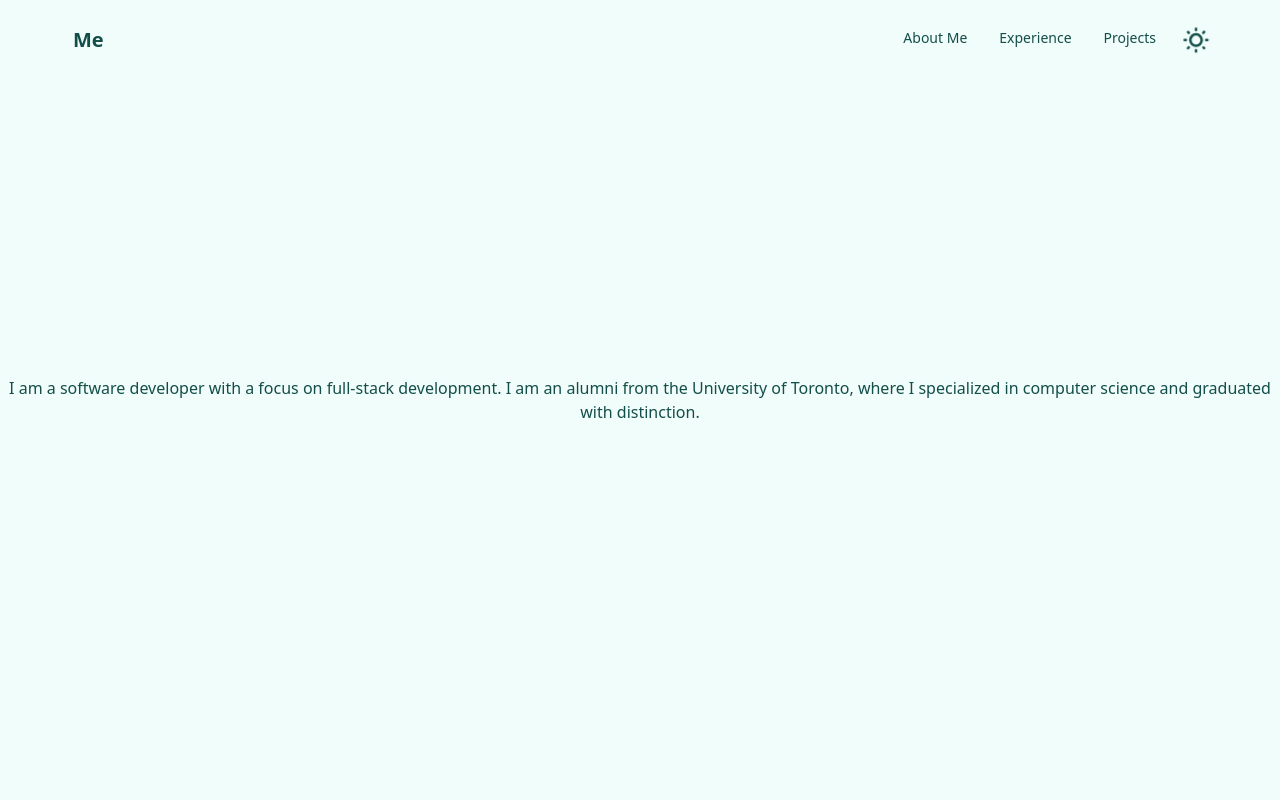
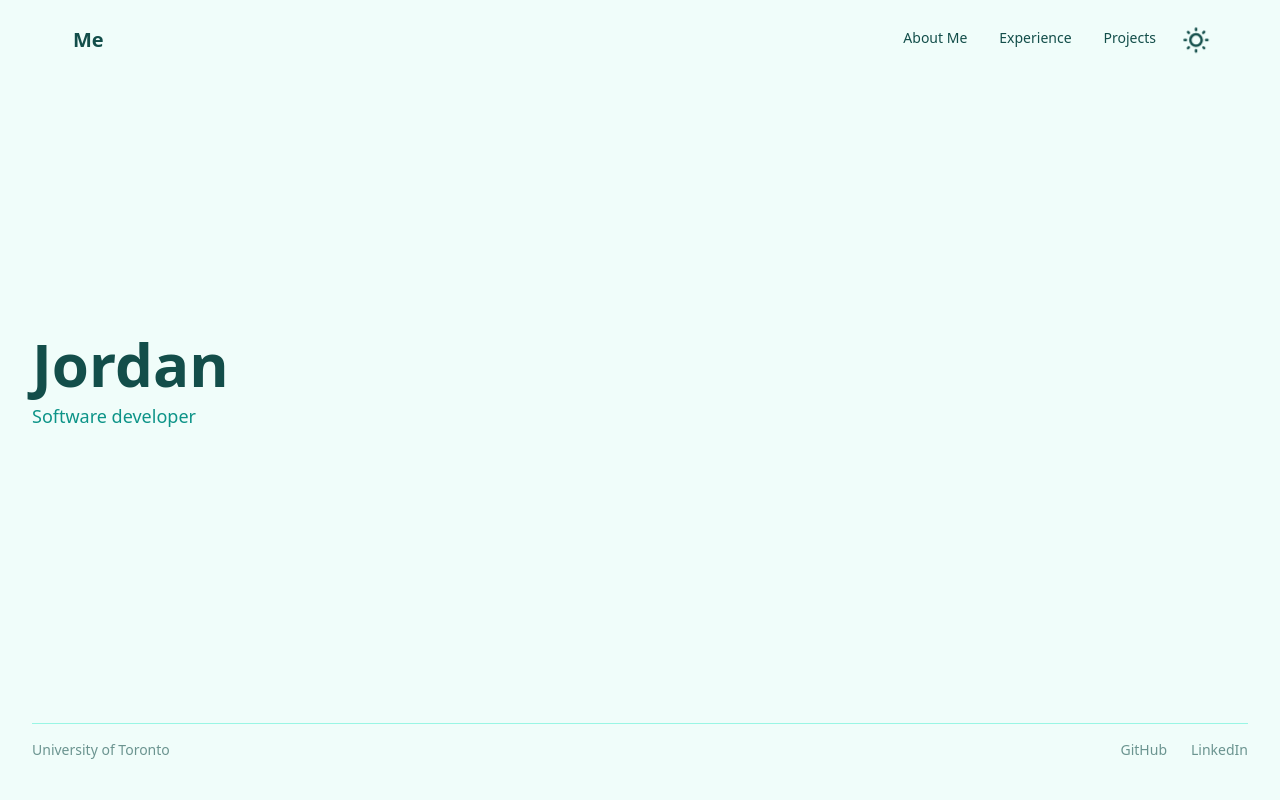
Before and after one commit to jrdn-l/website, a Vue app: page / in a window 1280 px wide. Shown: the top 800 px of the page. Built offline with nearby package versions, Linux system fonts and the light colour scheme.

Commit message:
Add HeroSection component
Co-Authored-By: Claude Sonnet 4.6 <noreply@anthropic.com>

```diff
--- a/src/App.vue
+++ b/src/App.vue
@@ -1,6 +1,6 @@
 <script setup lang="ts">
 import NavHeader from '@/components/NavHeader.vue'
-// import VerticalSteps from '@/components/VerticalSteps.vue'
+import HeroSection from '@/components/HeroSection.vue'
 import About from '@/components/views/AboutView.vue'
 import Experience from '@/components/views/ExperienceView.vue'
 import Projects from '@/components/views/ProjectsView.vue'
@@ -26,6 +26,7 @@ if (preferredTheme == null) {
   <main :data-theme="isDark ? 'teal-dark' : 'teal-light'">
     <NavHeader />
     <div class="flex flex-col col-span-2">
+      <HeroSection />
       <About />
       <Experience />
       <Projects />
--- /dev/null
+++ b/src/components/HeroSection.vue
@@ -0,0 +1,20 @@
+<script setup lang="ts"></script>
+
+<template>
+  <section id="hero" class="h-screen flex flex-col justify-between px-8 py-10 bg-base-100">
+    <div></div>
+
+    <div>
+      <h1 class="text-6xl font-bold text-base-content">Jordan</h1>
+      <p class="text-lg text-primary mt-2">Software developer</p>
+    </div>
+
+    <div class="flex justify-between items-center border-t border-base-300 pt-4 text-sm text-base-content/60">
+      <span>University of Toronto</span>
+      <div class="flex gap-6">
+        <a href="https://github.com/" target="_blank" class="hover:text-primary transition-colors">GitHub</a>
+        <a href="https://linkedin.com/in/" target="_blank" class="hover:text-primary transition-colors">LinkedIn</a>
+      </div>
+    </div>
+  </section>
+</template>
```
